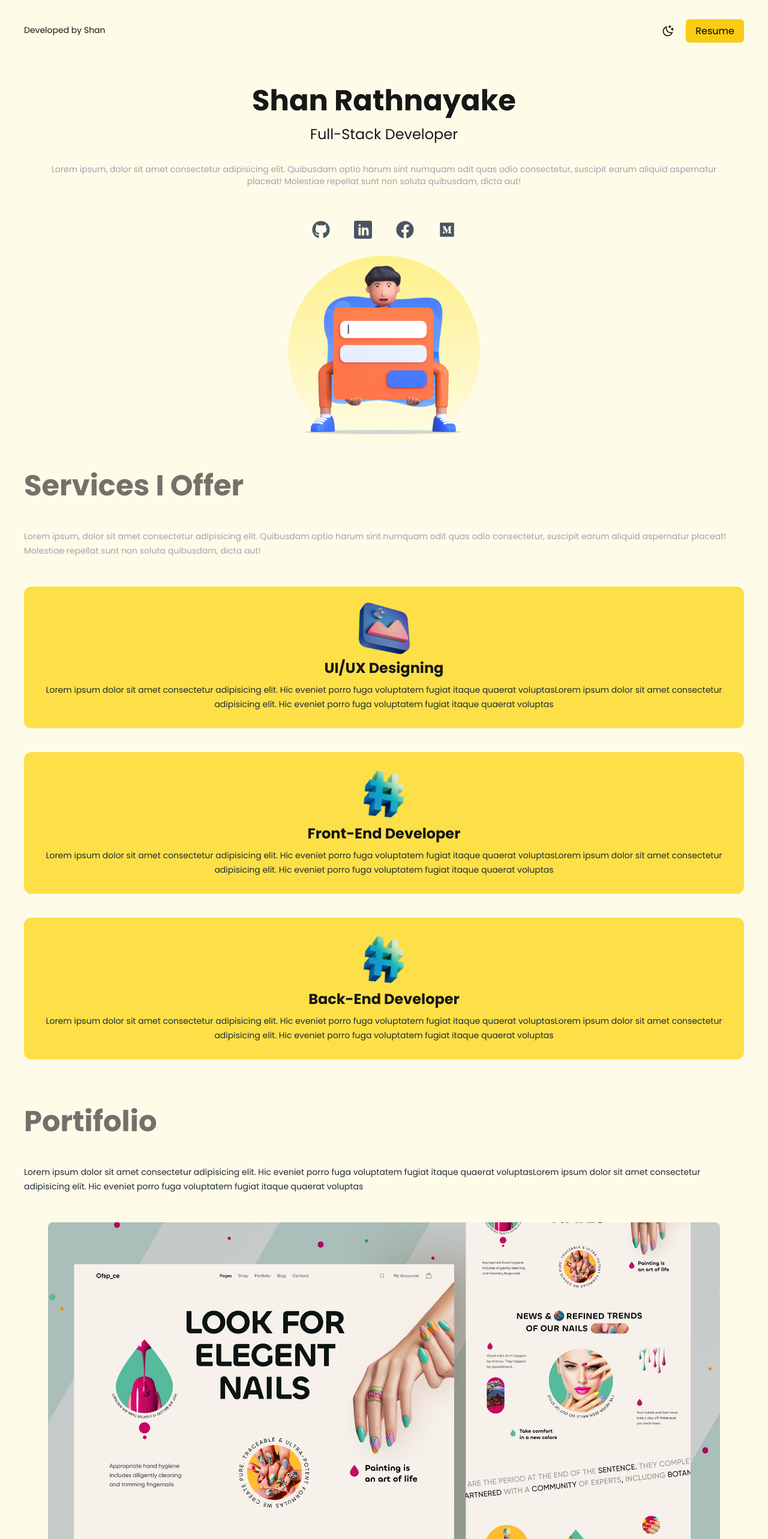
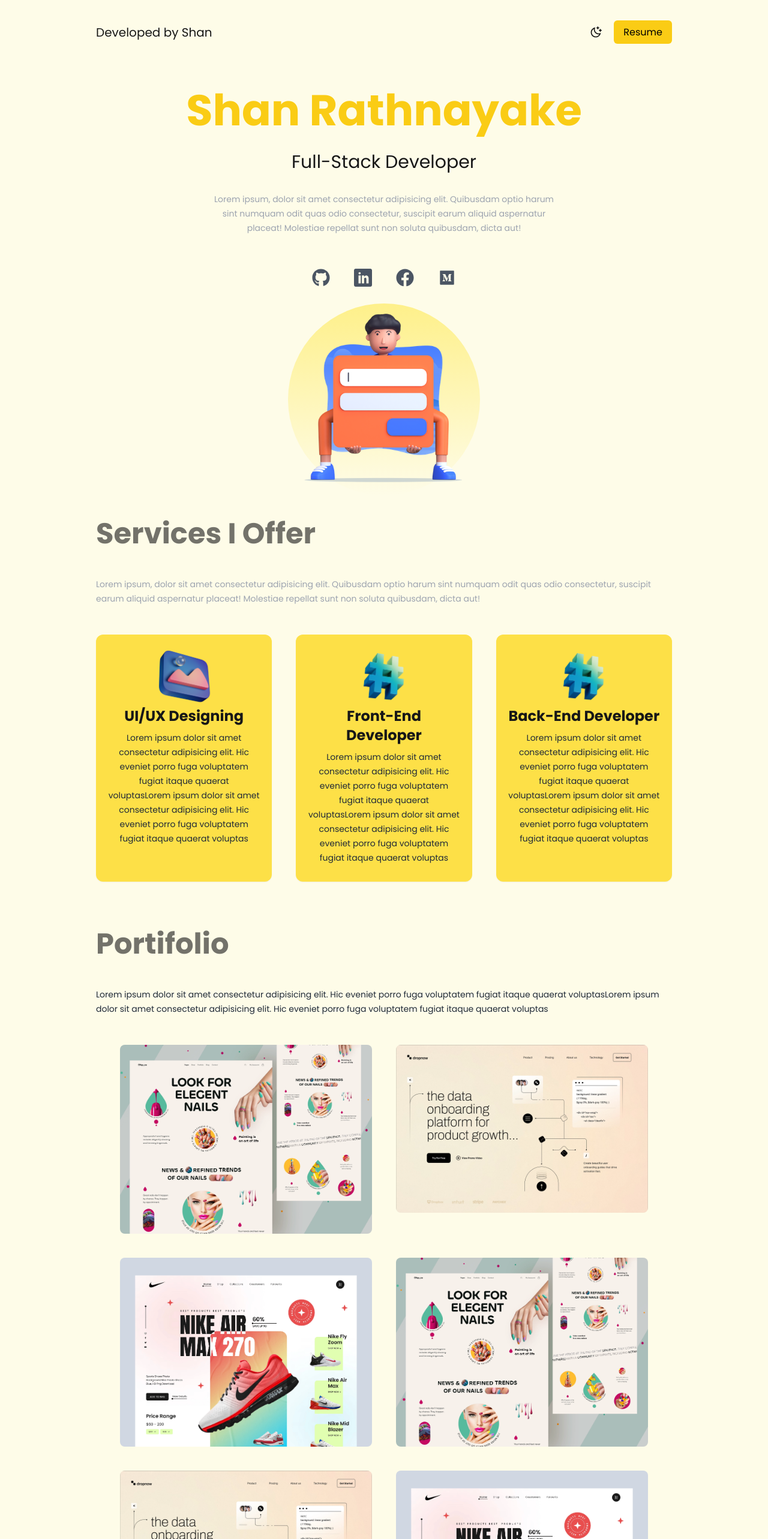
Before and after one commit to HShan99/portfolio-website-Nextjs-Tailwind-Css, a Next.js app: page / in a window 1280 px wide. Shown: the top 2566 px of the page at 60% size. Built offline with nearby package versions, Linux system fonts and the light colour scheme.

Commit message:
Create the responsive

```diff
--- a/pages/index.tsx
+++ b/pages/index.tsx
@@ -32,11 +32,11 @@
           url('https://fonts.googleapis.com/css2?family=Poppins:ital,wght@0,100;0,200;0,300;0,400;0,500;0,600;0,700;0,800;0,900;1,100;1,200;1,300;1,400;1,500;1,600;1,700;1,800;1,900&display=swap');
         </style>
       </Head>
-      <main className="font-Poppins bg-yellow-50 min-h-screen px-10">
+      <main className="font-Poppins bg-yellow-50 min-h-screen px-10 md:px-20 lg:px-40">
         <section>
           {/* nav section */}
           <nav className="py-10 flex justify-between ">
-            <h1 className="text-sm">Developed by Shan</h1>
+            <h1 className="text-sm md:text-xl">Developed by Shan</h1>
             <ul className="flex items-center">
               <li>
                 <RiMoonClearLine className="cursor-pointer text-xl mx-5" />
@@ -55,9 +55,11 @@
 
           {/* hero section */}
           <div className="text-center p-10">
-            <h1 className="text-5xl font-bold">Shan Rathnayake</h1>
-            <h3 className="text-2xl py-4">Full-Stack Developer</h3>
-            <p className="text-sm py-4 text-gray-400">
+            <h1 className="text-4xl font-bold text-yellow-400 md:text-6xl lg:text-7xl lg:mb-4">
+              Shan Rathnayake
+            </h1>
+            <h3 className="text-2xl py-4  md:text-3xl">Full-Stack Developer</h3>
+            <p className="text-sm py-4 text-gray-400 leading-6 max-w-xl mx-auto md:text-md ">
               Lorem ipsum, dolor sit amet consectetur adipisicing elit.
               Quibusdam optio harum sint numquam odit quas odio consectetur,
               suscipit earum aliquid aspernatur placeat! Molestiae repellat sunt
@@ -105,7 +107,7 @@
             </p>
           </div>
           {/* service card */}
-          <div>
+          <div className="md:flex lg:flex gap-10 mx-auto">
             {/* card */}
             <div className="bg-yellow-300 text-center shadow-sm p-5 rounded-xl my-10">
               <Image
@@ -171,37 +173,48 @@
               ipsum dolor sit amet consectetur adipisicing elit. Hic eveniet
               porro fuga voluptatem fugiat itaque quaerat voluptas
             </p>
-            <div className="flex flex-col gap-10 p-10 ">
+            <div className="flex flex-col gap-10 p-10 lg:flex-row lg:flex-wrap ">
+              <div className="basis-1/3 flex-1">
                 <Image
                   className="rounded-lg object-cover"
                   src={project2}
                   alt="project1"
                   layout="responsive"
                 />
+              </div>
+              <div className="basis-1/3 flex-1">
                 <Image
                   className="rounded-lg object-cover"
                   src={project3}
                   alt="project1"
                   layout="responsive"
                 />
+              </div>
+              <div className="basis-1/3 flex-1">
                 <Image
                   className="rounded-lg object-cover"
                   src={project1}
                   alt="project1"
                   layout="responsive"
                 />
+              </div>
+              <div className="basis-1/3 flex-1">
                 <Image
                   className="rounded-lg object-cover"
                   src={project2}
                   alt="project1"
                   layout="responsive"
                 />
+              </div>
+              <div className="basis-1/3 flex-1">
                 <Image
                   className="rounded-lg object-cover"
                   src={project3}
                   alt="project1"
                   layout="responsive"
                 />
+              </div>
+              <div className="basis-1/3 flex-1">
                 <Image
                   className="rounded-lg object-cover"
                   src={project1}
@@ -210,10 +223,11 @@
                 />
               </div>
             </div>
+          </div>
         </section>
 
         {/* footer */}
-        <footer className="border-t-2 border-black text-sm opacity-70 flex flex-col gap-5 items-center justify-center py-10">
+        <footer className="border-t-2 border-black text-sm opacity-70 flex flex-col gap-5 items-center justify-center py-10 lg:flex-row lg:items-center">
           <div>
             <h3 className="text-base mb-2">Contact more details</h3>
             <p className="text-sm py-4 text-gray-400">
```
Lines whose indentation alone changed are shown as unchanged.
